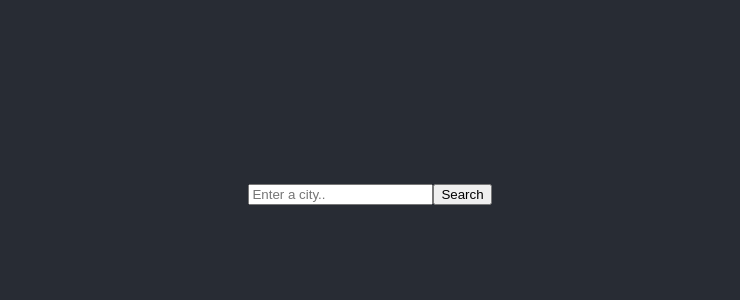
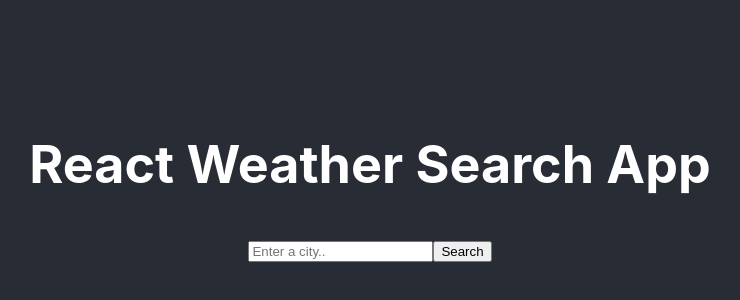
Before and after one commit to raribencchi/weather-app-react, a React (Create React App) app: page / in a window 1280 px wide. Shown: the part 220-520 px from the top of the page, without its empty margins (270-1010 px from the left). Built offline with nearby package versions, Linux system fonts and the light colour scheme.

Commit message:
Removed react logo

```diff
--- a/src/App.js
+++ b/src/App.js
@@ -7,9 +7,10 @@ function App() {
     <div className="App">
       <header className="App-header">
 
-        <h1> <WeatherSearch/></h1>
+        <h1> React Weather Search App</h1>
+        <WeatherSearch/>
         </header>
-    </div>
+      </div>
   );
 }
 export default App;
--- a/src/WeatherSearch.js
+++ b/src/WeatherSearch.js
@@ -1,3 +1,4 @@
+
 import React, { useState } from "react";
 import axios from "axios";
 
@@ -16,7 +17,6 @@ export default function WeatherSearch() {
       description: response.data.weather[0].description
     });
   }
-
   function handleSearch(event) {
     event.preventDefault();
     let url = `https://api.openweathermap.org/data/2.5/weather?q=${city}&appid=49e5da6325b173bba5c08dae7a5eba79&units=metric`;
```
